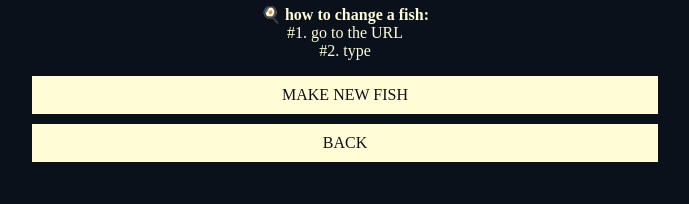
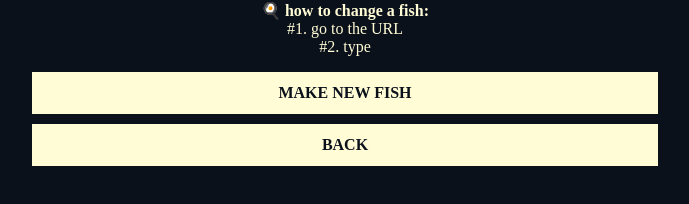
Before and after one commit to tantepose/notat-app, a React (Create React App) app: page /about in a window 1280 px wide. Shown: the part 456-660 px from the top of the page, without its empty margins (295-984 px from the left). Built offline with nearby package versions, Linux system fonts and the light colour scheme; a web font is replaced by a local one.

Commit message:
hover-states! fuck yeah!

```diff
--- a/src/index.css
+++ b/src/index.css
@@ -55,18 +55,30 @@ h1 {
 }
 
 button {
-  border: none;
+  border: 2px solid var(--colorLight);
+  background-color: var(--colorLight);
+  color: var(--colorDark);
+
   font-size: 1em;
   font-family: 'Nixie One', cursive;
+  font-weight: bold;
+
+  cursor: pointer;
+
   padding: 10px;
-  background-color: var(--colorLight);
-  color: var(--colorDark);
-  cursor: pointer;
-  display: block;
-  width: 100%;
   margin: 10px;
   margin-left: auto;
   margin-right: auto;
+
+  display: block;
+  width: 100%;
+}
+
+button:hover {
+  background-color: var(--colorDark);
+  color: var(--colorLight);
+
+
 }
 
 #info {
@@ -75,6 +87,10 @@ button {
   right: 15px;
   color: var(--colorLight);
   cursor: pointer;
+}
+
+#info:hover {
+  font-weight: bold;
 }
 
 .content {
```
